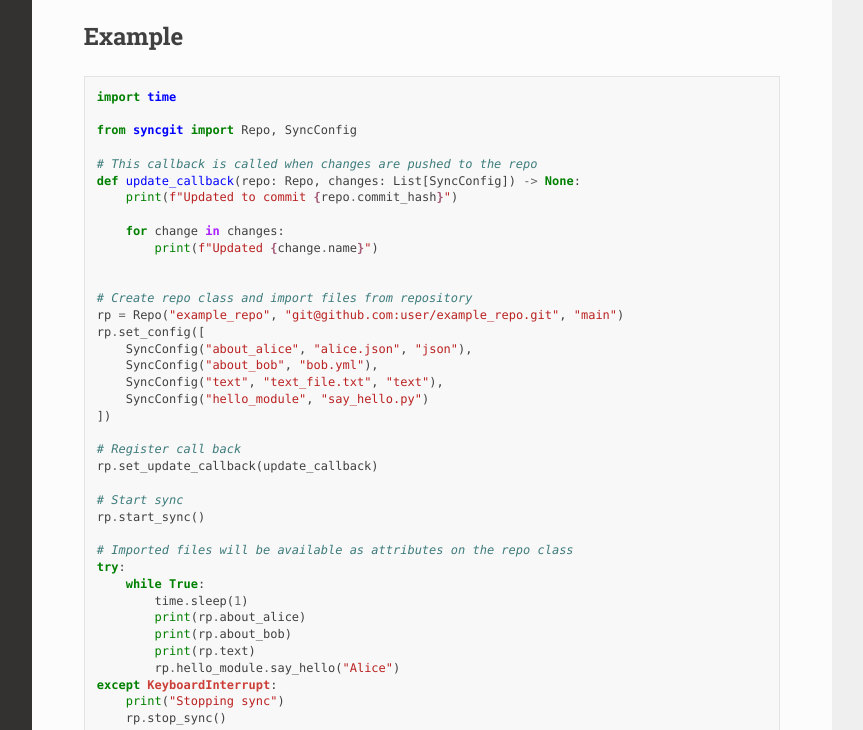
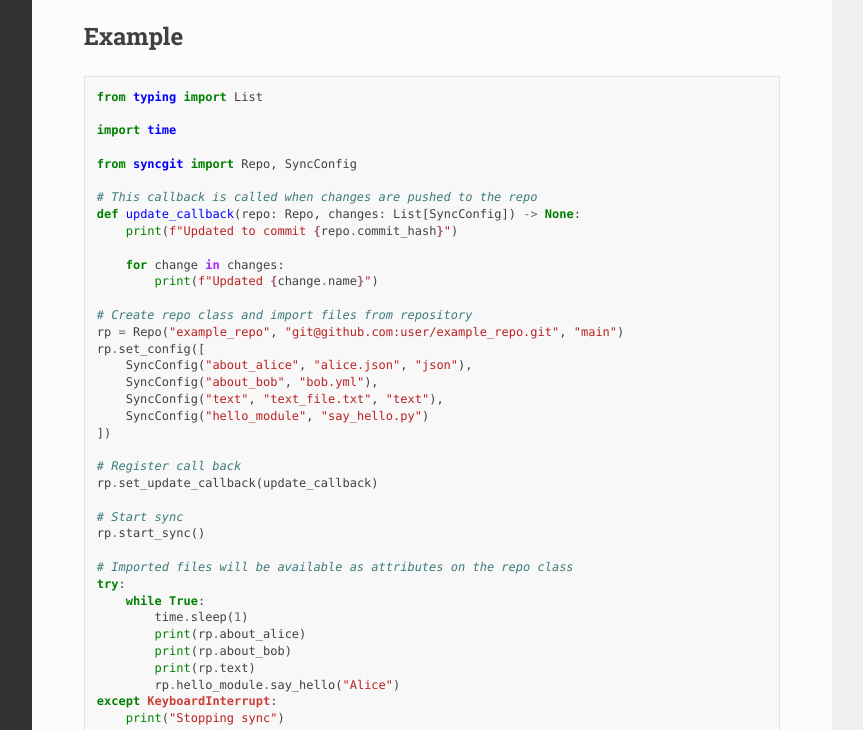
Before and after one commit to RainingComputers/syncgit, a Sphinx documentation site: the page built from docs/index.rst, in a window 1280 px wide and 900 px high, scrolled down 517 px, cut to the strip 170-900 px from the top of the window. Shown: the whole strip, without its empty margins (268-1131 px from the left). Built offline with Sphinx 7.4.7 and the Read the Docs theme 2.0.0, drawn with Linux system fonts in a browser that asks for light colours.

Commit message:
Updated docs

```diff
--- a/docs/index.rst
+++ b/docs/index.rst
@@ -43,6 +43,8 @@ Example
 
 .. code-block:: python
 
+   from typing import List
+
    import time
 
    from syncgit import Repo, SyncConfig
@@ -53,7 +55,6 @@ Example
 
        for change in changes:
            print(f"Updated {change.name}")
-
 
    # Create repo class and import files from repository
    rp = Repo("example_repo", "git@github.com:user/example_repo.git", "main")
```
Also changed, not shown: README.md (+2 -1 lines).
